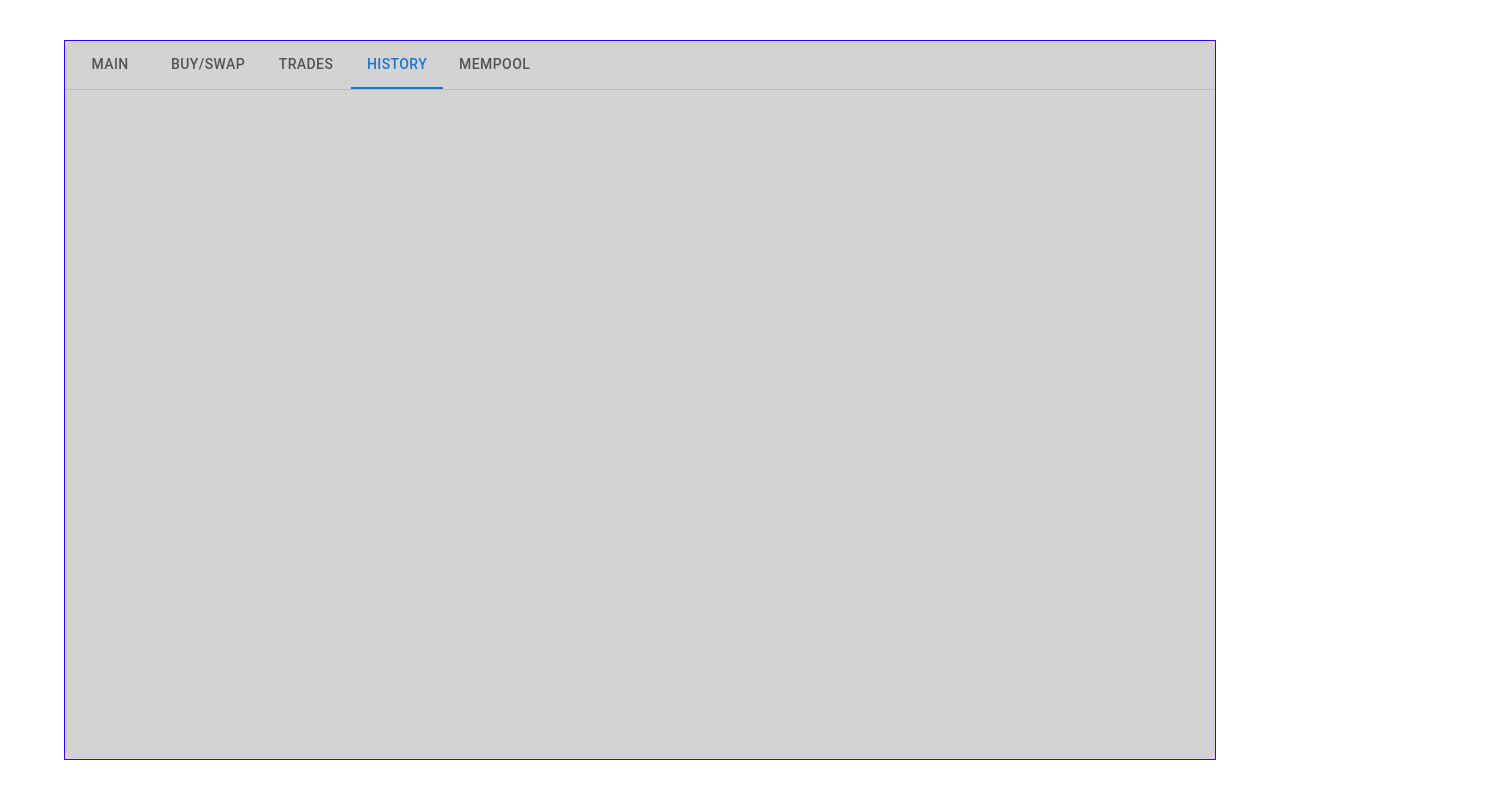
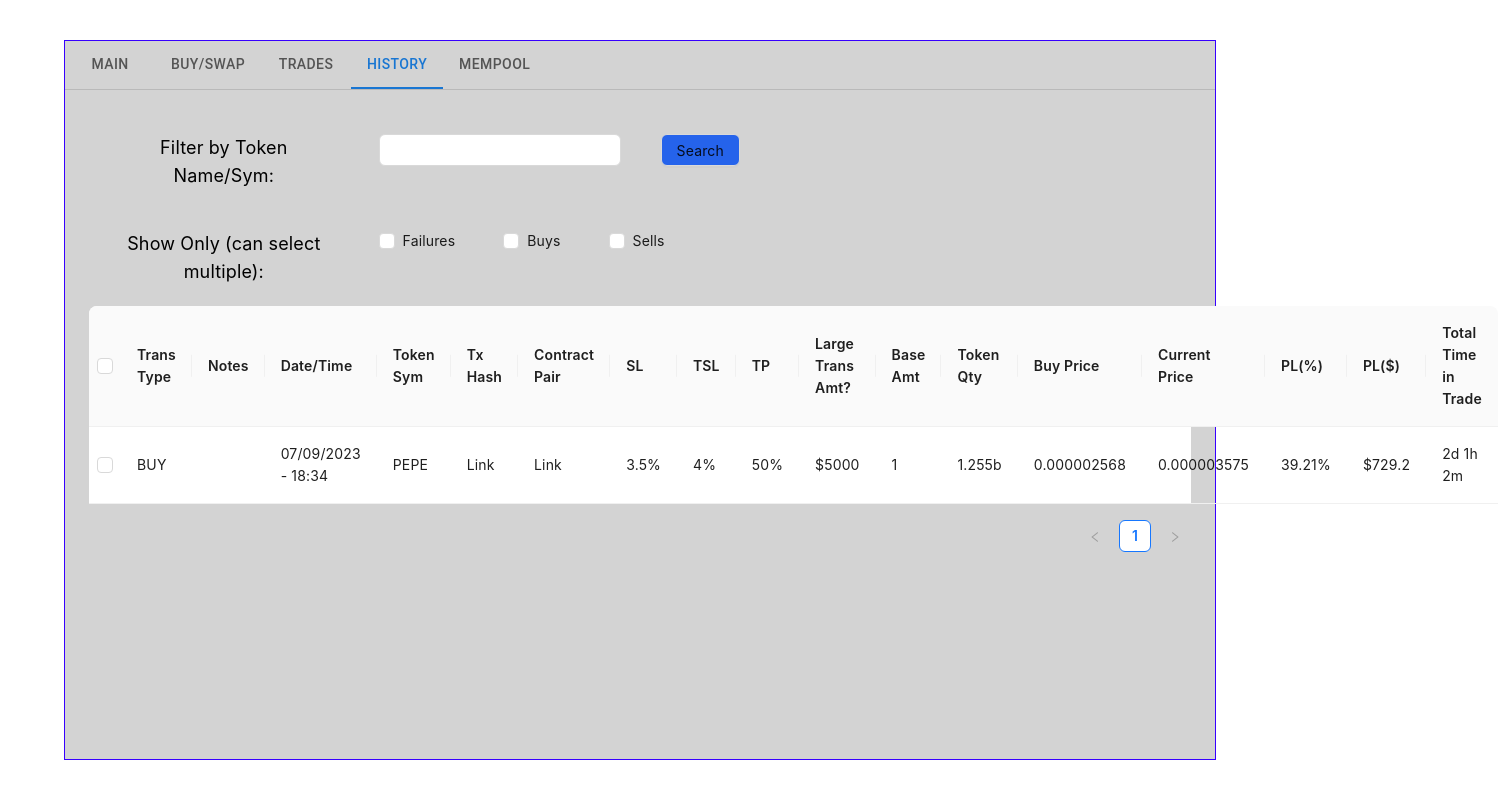
Before and after one commit to DevKing472/DiscordBot-Alert-Dextools, a React (Create React App) app: page / in a window 1280 px wide. Both pictures are taken after a click on the tab "HISTORY". Shown: the whole page, 1498 px wide, since content can reach past the window. Built offline with nearby package versions, Linux system fonts and the light colour scheme.

Commit message:
Add HistoryTab

```diff
--- /dev/null
+++ b/src/components/HistoryTab.js
@@ -0,0 +1,156 @@
+import React, { useState } from 'react';
+import { Button, Input, Table, Row, Col, Checkbox } from 'antd';
+
+
+const columns = [
+    {
+        title: 'Trans Type',
+        dataIndex: 'transType',
+    },
+    {
+        title: 'Notes',
+        dataIndex: 'note',
+    },
+    {
+        title: 'Date/Time',
+        dataIndex: 'time',
+    },
+    {
+        title: 'Token Sym',
+        dataIndex: 'tokenSym',
+    },
+    {
+        title: 'Tx Hash',
+        dataIndex: 'hash',
+        render: (link) => <a href={link}>Link</a>,
+    },
+    {
+        title: 'Contract Pair',
+        dataIndex: 'contractPair',
+        render: (link) => <a href={link}>Link</a>,
+    },
+    {
+        title: 'SL',
+        dataIndex: 'sl',
+        render: (text) => <span>{text}%</span>,
+    },
+    {
+        title: 'TSL',
+        dataIndex: 'tsl',
+        render: (text) => <span>{text}%</span>,
+    },
+    {
+        title: 'TP',
+        dataIndex: 'tp',
+        render: (text) => <span>{text}%</span>,
+    },
+    {
+        title: 'Large Trans Amt?',
+        dataIndex: 'largeTransAmount',
+        render: (text) => <span>${text}</span>,
+    },
+    {
+        title: 'Base Amt',
+        dataIndex: 'baseAmount',
+    },
+    {
+        title: 'Token Qty',
+        dataIndex: 'tokenQty',
+    },
+    {
+        title: 'Buy Price',
+        dataIndex: 'buyPrice',
+    },
+    {
+        title: 'Current Price',
+        dataIndex: 'currentPrice',
+    },
+    {
+        title: 'PL(%)',
+        dataIndex: 'plPercent',
+        render: (text) => <span>{text}%</span>,
+    },
+    {
+        title: 'PL($)',
+        dataIndex: 'plAmount',
+        render: (text) => <span>${text}</span>,
+    },
+    {
+        title: 'Total Time in Trade',
+        dataIndex: 'totalTime',
+    },
+];
+const data = [
+    {
+        key: '1',
+        transType: 'BUY',
+        time: '07/09/2023 - 18:34',
+        tokenSym: 'PEPE',
+        hash: 'https://etherscan.io/tx/0x6e37415a316ed961cc1ef7b0bf4a8320dd45e5f5ec8ff0a1ca572ad1f60731db',
+        contractPair: 'https://dexscreener.com/ethereum/0x4ff4c7c8754127cc097910cf9d80400adef5b65d',
+        sl: 3.50,
+        tsl: 4.00,
+        tp: 50.00,
+        largeTransAmount: 5000,
+        baseAmount: 1.00,
+        tokenQty: '1.255b',
+        buyPrice: '0.000002568',
+        currentPrice: '0.000003575',
+        plPercent: 39.21,
+        plAmount: 729.20,
+        totalTime: '2d 1h 2m',
+    },
+];
+
+// rowSelection object indicates the need for row selection
+const rowSelection = {
+    onChange: (selectedRowKeys, selectedRows) => {
+      console.log(`selectedRowKeys: ${selectedRowKeys}`, 'selectedRows: ', selectedRows);
+    },
+    getCheckboxProps: (record) => ({
+      disabled: record.name === 'Disabled User',
+      // Column configuration not to be checked
+      name: record.name,
+    }),
+};
+
+export default function HistoryTab() {
+
+    return (
+      <div>
+        <Row>
+            <Col span={5} className='m-5'>
+                <p className='text-lg'>Filter by Token Name/Sym: </p>
+            </Col>
+            <Col className='m-5'>
+                <Input />
+            </Col>
+            <Col className='m-5'>
+                <Button className='bg-blue-600'>Search</Button>
+            </Col>
+        </Row>
+        <Row>
+            <Col span={5} className='m-5'>
+                <p className='text-lg'>Show Only (can select multiple): </p>
+            </Col>
+            <Col className='m-5'>
+                <Checkbox>Failures</Checkbox>
+            </Col>
+            <Col className='m-5'>
+                <Checkbox>Buys</Checkbox>
+            </Col>
+            <Col className='m-5'>
+                <Checkbox>Sells</Checkbox>
+            </Col>
+        </Row>
+        <Table
+          rowSelection={{
+            type: 'checkbox',
+            ...rowSelection,
+          }}
+          columns={columns}
+          dataSource={data}
+        />
+      </div>
+    );
+}
--- a/src/components/Main.js
+++ b/src/components/Main.js
@@ -9,6 +9,7 @@ import '../css/Main.css';
 import SwapTab from './SwapTab';
 import MainTab from './MainTab';
 import TradesTab from './TradesTab';
+import HistoryTab from './HistoryTab';
 
 export default function Main() {
   const [value, setValue] = React.useState('1');
@@ -40,7 +41,7 @@ export default function Main() {
                     <TradesTab />
                 </TabPanel>
                 <TabPanel value="4">
-
+                    <HistoryTab />
                 </TabPanel>
                 <TabPanel value="5">
 
--- a/src/components/MainTab.js
+++ b/src/components/MainTab.js
@@ -1,6 +1,5 @@
 import React, { useState } from 'react';
 import { Form, Input, Button, Row, Col } from 'antd'
-import { DownloadOutlined } from '@ant-design/icons';
 
 export default function MainTab() {
 
@@ -20,7 +19,7 @@ export default function MainTab() {
                 autoComplete="off"
             >
                 <p className='text-2xl font-bold'>Regular Trades</p>
-                <div className='flex'>
+                <Row>
                     <Col span={6} className='m-5'>
                         <Form.Item
                         label="Base Fee Plus"
@@ -64,7 +63,7 @@ export default function MainTab() {
                         </Form.Item>
                     </Col>
                     <Button type="primary" shape='round' className='m-5 bg-blue-600' >Save</Button>
-                </div>
+                </Row>
             </Form>
             <Form
                 name="basic"
```
